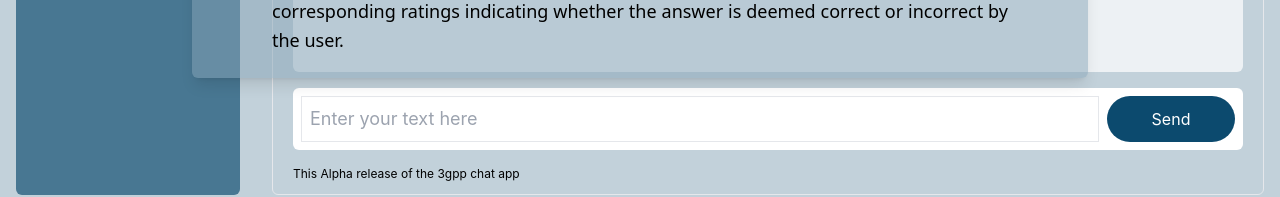
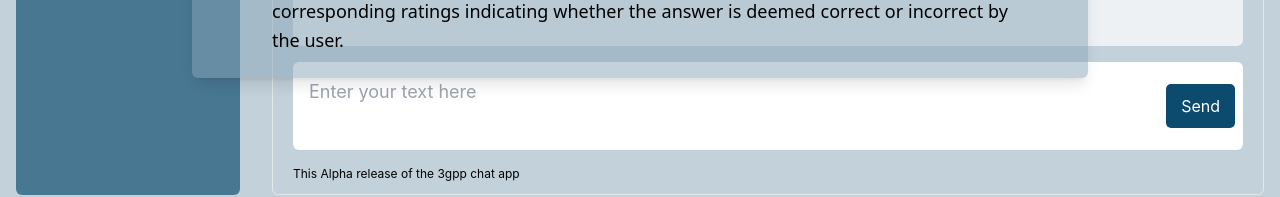
Before and after one commit to 3gpp-RAG-app/react-app-v01, a React (Create React App) app: page / in a window 1280 px wide. Shown: the part 589-786 px from the top of the page. Built offline with nearby package versions, Linux system fonts and the light colour scheme; no server answers.

Commit message:
antti s branch merged

```diff
--- a/src/components/UserGuide.js
+++ b/src/components/UserGuide.js
@@ -1,4 +1,5 @@
 import ug from './assets/ug.jpeg'
+import ug1 from './assets/ug1.png'
 const UserGuide = () => {
     return (
       <div className="overflow-auto bg-white bg-opacity-70 h-full rounded-md">
@@ -52,7 +53,9 @@ const UserGuide = () => {
                     <li>Users can rate answers, helping us evaluate retrieval performance.</li>
 
                 <img src={ug}  alt="UG"></img>
-                <p className='italic'>Figure 1: Example of compilation from the chat app</p>
+                <p className='italic pb-5'>Figure 1: Example of succefull compilation from the chat app</p>
+                <img src={ug1}  alt="UG"></img>
+                <p className='italic'>Figure 2: Example of chat app refrains from generating answers to out of scope topics</p>
                 </ul>
             </li>
 
--- a/src/components/chatapp/ChatApp.js
+++ b/src/components/chatapp/ChatApp.js
@@ -35,7 +35,7 @@ const Message = () => {
     }
 
     try {
-      // User's message
+
       const userMessage = { type: 'user', text: userInput };
       setChatMessages((prevMessages) => [...prevMessages, userMessage]);
 
--- a/src/components/chatapp/UserInput.js
+++ b/src/components/chatapp/UserInput.js
@@ -1,20 +1,62 @@
-import React from 'react';
+import React, { useRef, useState, useEffect } from 'react';
 
 const UserInput = ({ userInput, setUserInput, submitToDatabase }) => {
+  const textareaRef = useRef(null);
+  const [isSending, setIsSending] = useState(false);
+
+  const handleInput = (e) => {
+    setUserInput(e.target.value);
+    adjustTextareaHeight();
+  };
+
+  const adjustTextareaHeight = () => {
+    const textarea = textareaRef.current;
+    if (textarea) {
+      textarea.style.height = 'auto';
+
+      const maxHeight = 208;
+      textarea.style.height = `${Math.min(textarea.scrollHeight, maxHeight)}px`;
+    }
+  };
+
+  useEffect(() => {
+    adjustTextareaHeight();
+  }, []);
+
+  const handleSendClick = async () => {
+    if (!userInput || isSending) return;
+
+    setIsSending(true);
+
+    try {
+      await submitToDatabase();
+      setUserInput('');
+    } catch (error) {
+      console.error('Error:', error);
+      alert("An error occurred. Please try again.");
+    } finally {
+      setIsSending(false);
+    }
+  };
+
   return (
     <div className="basis-1/7 rounded-md m-5 flex items-center justify-between bg-white p-2">
       <div className="flex size-full">
-        <input
+        <textarea
+          ref={textareaRef}
           type="text"
           id="user_input"
-          className="flex-1 border p-2 mr-2 text-lg"
+          className="flex-1 p-2 mr-2 text-lg resize-none overflow-hidden caret-transparent"
           placeholder="Enter your text here"
           value={userInput}
-          onChange={(e) => setUserInput(e.target.value)}
+          onChange={handleInput}
+          style={{ minHeight: '56px' }}
         />
-        <button onClick={submitToDatabase} className="rounded-full w-32">
-          Send
-        </button>
+        <div className="flex items-center justify-center h-full">
+          <button onClick={handleSendClick} className="w-30" disabled={isSending}>
+            {isSending ? 'Sending...' : 'Send'}
+          </button>
+        </div>
       </div>
     </div>
   );
```
Also changed, not shown: src/components/assets/ug.jpeg, src/components/assets/ug1.png (added), src/index.css (line endings or trailing spaces).
